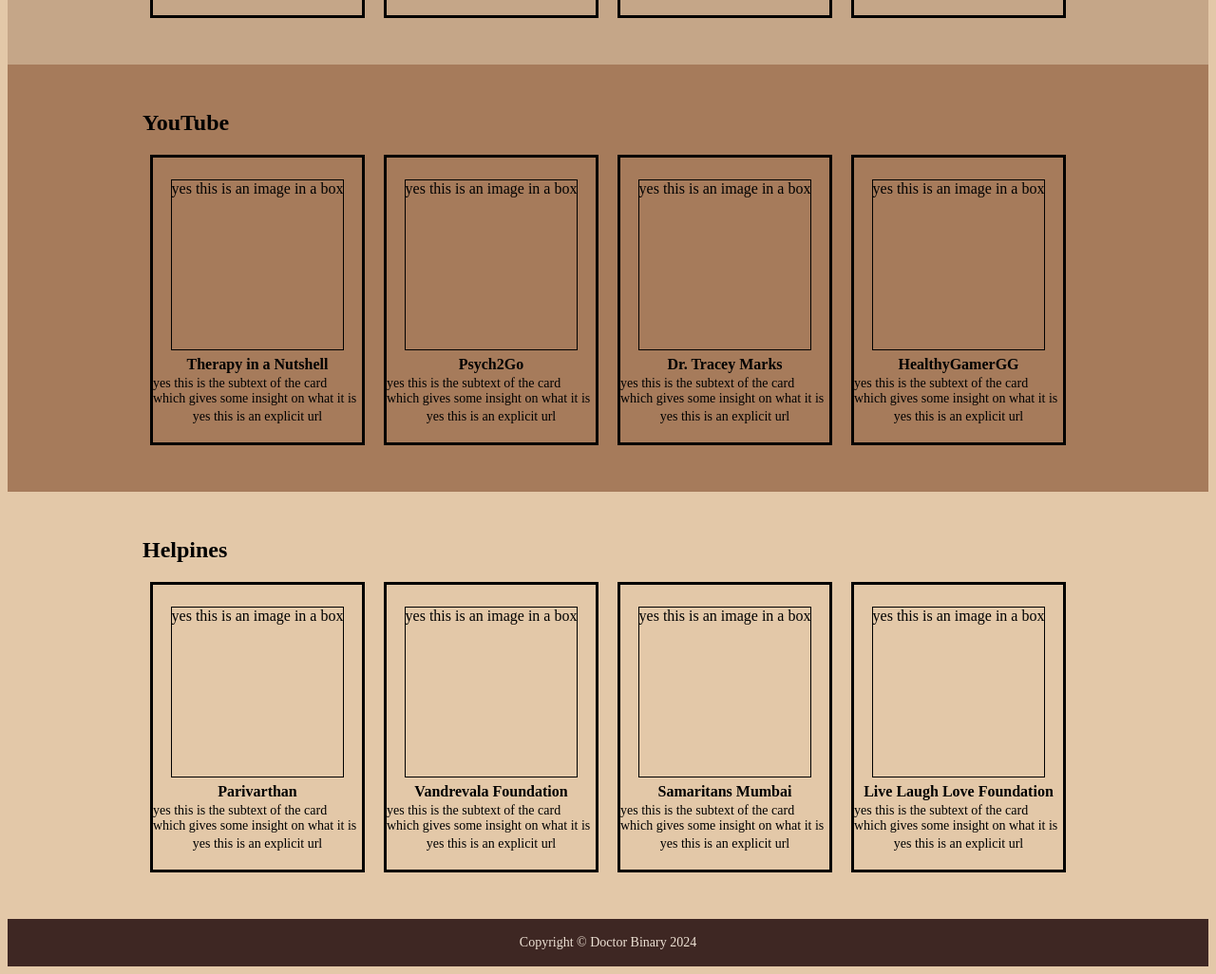
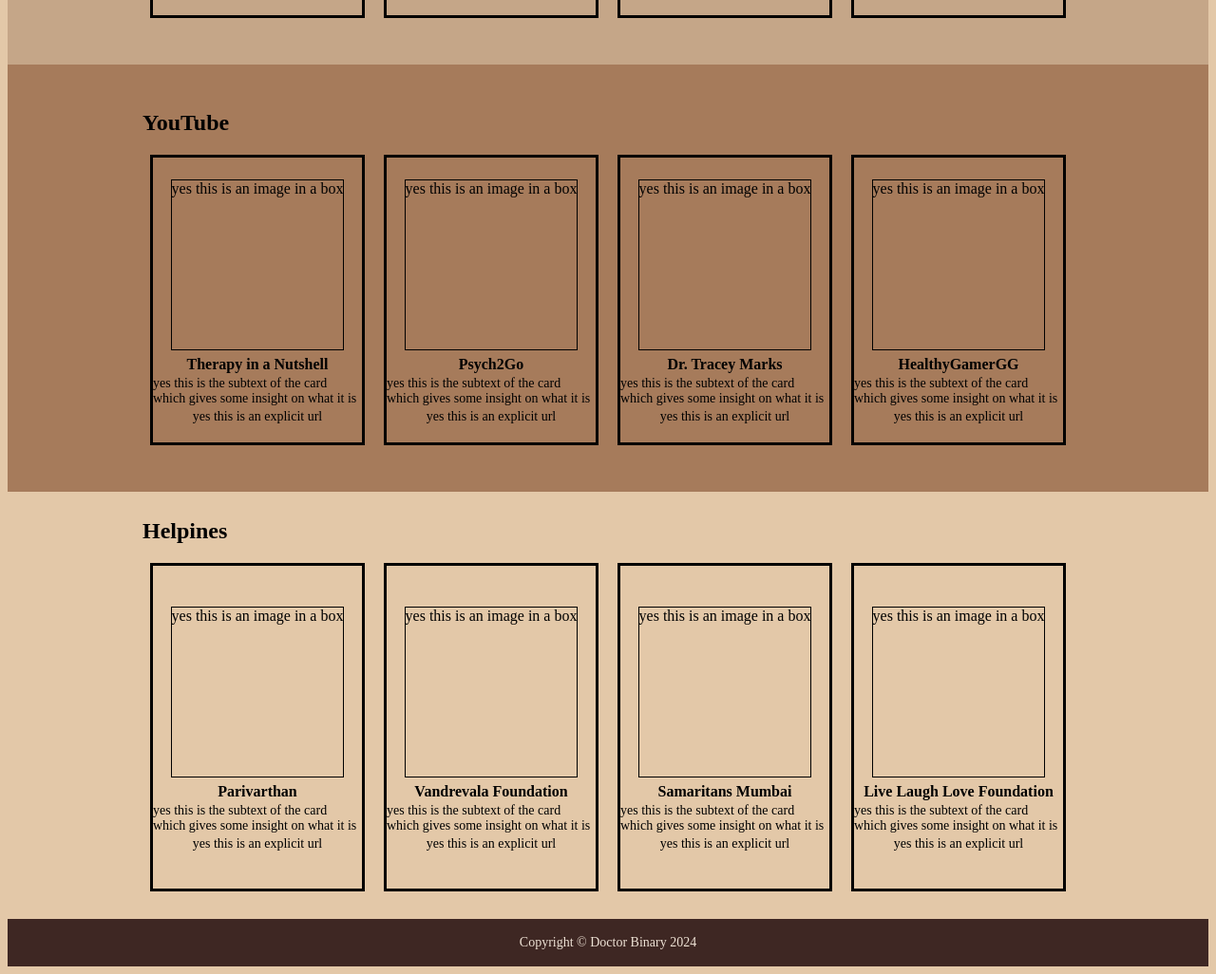
Before and after one commit to qnity001/coffee-break, a plain HTML site: page resources/index.html in a window 1280 px wide. Shown: the part 1042-2068 px from the top of the page at 95% size. Drawn offline with Linux system fonts and the light colour scheme; a web font is replaced by a local one.

Commit message:
Change height of helpline cards

```diff
--- a/resources/style.css
+++ b/resources/style.css
@@ -145,6 +145,10 @@ h1 {
     gap: 3px;
 }
 
+.helpline .card {
+    height: 340px;
+}
+
 .card-image {
     box-sizing: border-box;
     margin: 3px;
```
